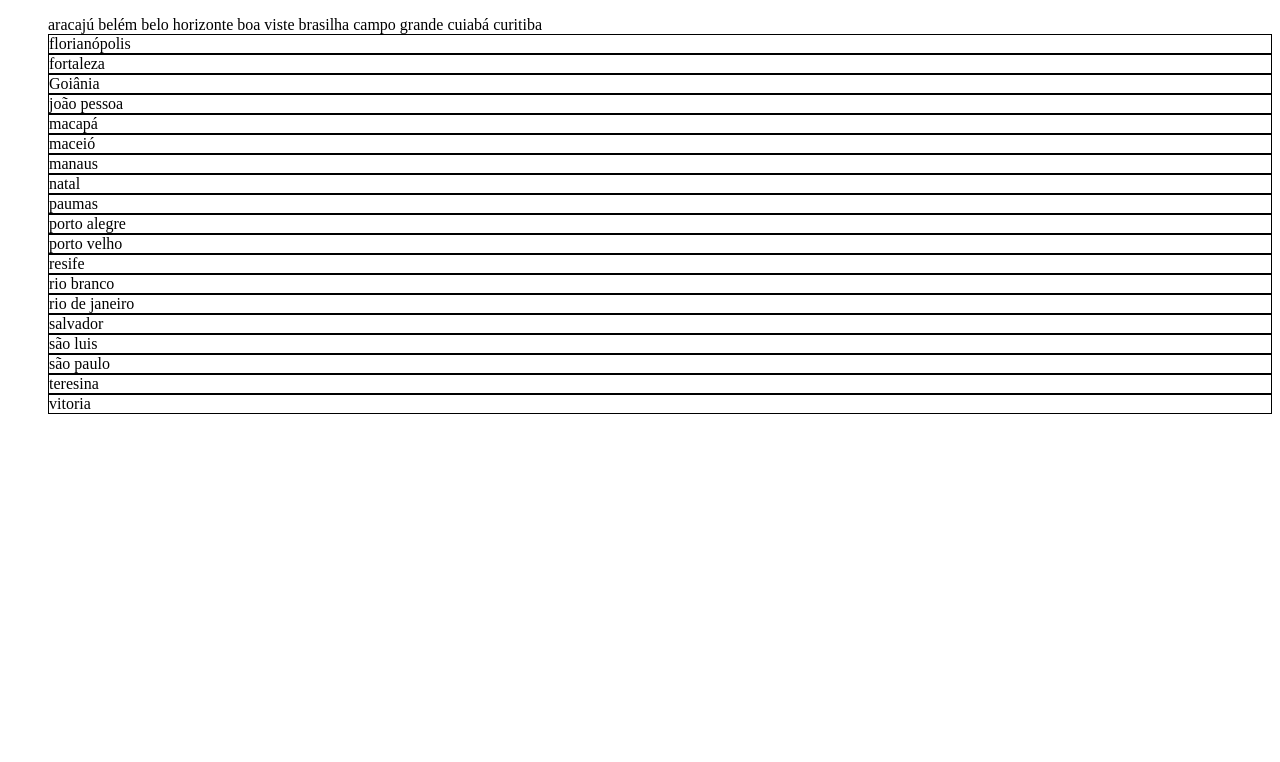
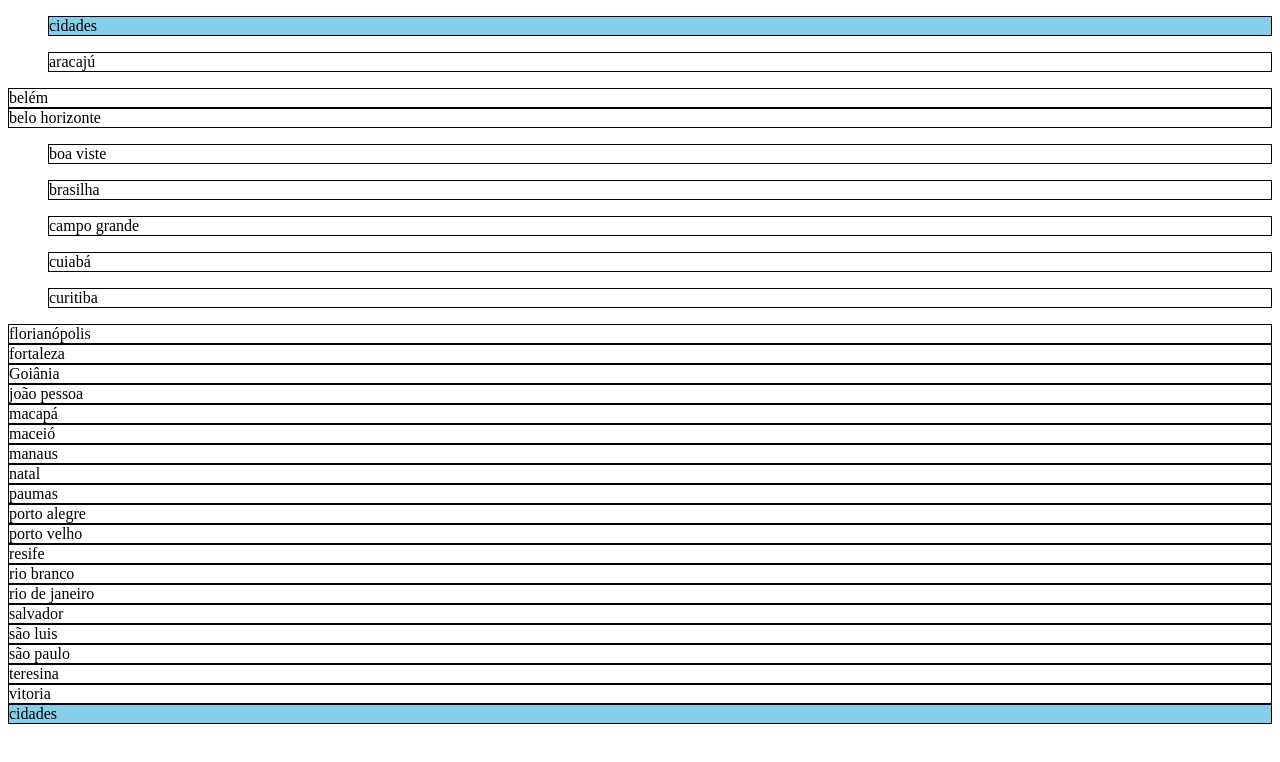
Before and after one commit to felipesg123/distancia-capitais, a plain HTML site: page index.html in a window 1280 px wide. Drawn offline with Linux system fonts and the light colour scheme; a script that the page names is missing.

Commit message:
add mais arquivos no readme

```diff
--- a/index.html
+++ b/index.html
@@ -10,35 +10,71 @@
 </head>
 <body>
 <ol>
+    <li id="cidades">cidades</li>
+    </ol>
+<ol>
+    <li>aracajú</li>
+    </ol>
 
-    <tr>
-    <td>aracajú</td>
-    <td>belém</td>
-    <td>belo horizonte</td>
-      <td>boa viste</td>
-      <td>brasilha</td>
-      <td>campo grande</td>
-      <td>cuiabá</td>
-      <td>curitiba</td>
+    <li>belém</li>
+    </ol>
+
+    <li>belo horizonte</li>
+    </ol>
+<ol>
+    <li>boa viste</li>
+    </ol>
+<ol>
+    <li>brasilha</li>
+    </ol>
+<ol>
+    <li>campo grande</li>
+    </ol>
+<ol>
+    <li>cuiabá</li>
+    </ol>
+<ol>
+    <li>curitiba</li>
+    </ol>
     <li>florianópolis</li>
+    </ol>
     <li>fortaleza</li>
+    </ol>
     <li>Goiânia</li>
+    </ol>
     <li>joão pessoa</li>
+    </ol>
     <li>macapá</li>
+    </ol>
     <li>maceió</li>
+    </ol>
     <li>manaus</li>
+    </ol>
     <li>natal</li>
+    </ol>
     <li>paumas</li>
+    </ol>
     <li>porto alegre</li>
+    </ol>
     <li>porto velho</li>
+    </ol>
     <li>resife</li>
+    </ol>
     <li>rio  branco</li>
+    </ol>
     <li>rio de janeiro</li>
-      <li >salvador</li>
+    </ol>
+    <li>salvador</li>
+    </ol>
     <li>são luis</li>
-      <li >são paulo</li>
+    </ol>
+    <li>são paulo</li>
+    </ol>
     <li>teresina</li>
+   </ol>
     <li>vitoria</li>
+    </ol>
+    <li id="cidades">cidades</li>
 </ol>
 </body>
 </html>
--- a/tabela.css
+++ b/tabela.css
@@ -1,13 +1,14 @@
 ol {
     list-style: none;
   }
-  h1  {
-    background-color: #87CEEB;
-  }
+
  li,h1  {
     border: 1px solid black;
     border-collapse: collapse;
     text-align: left;
+    list-style: none;
  }
-h2{
-    border: 1px solid black;}
+
+#cidades {
+background-color: #87CEEB;
+}
```
Also changed, not shown: 1 other file. Lines whose indentation alone changed are shown as unchanged.
